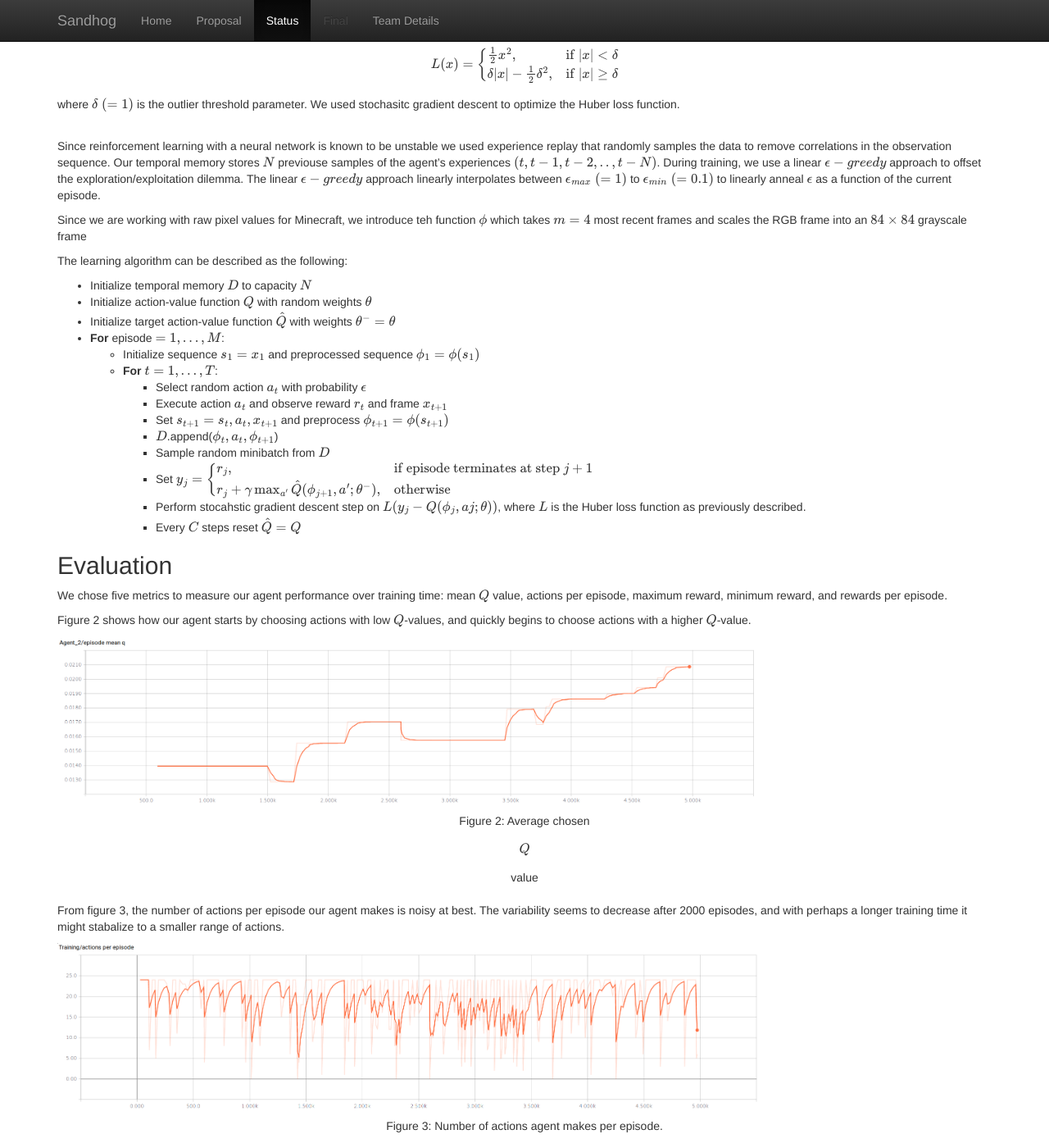
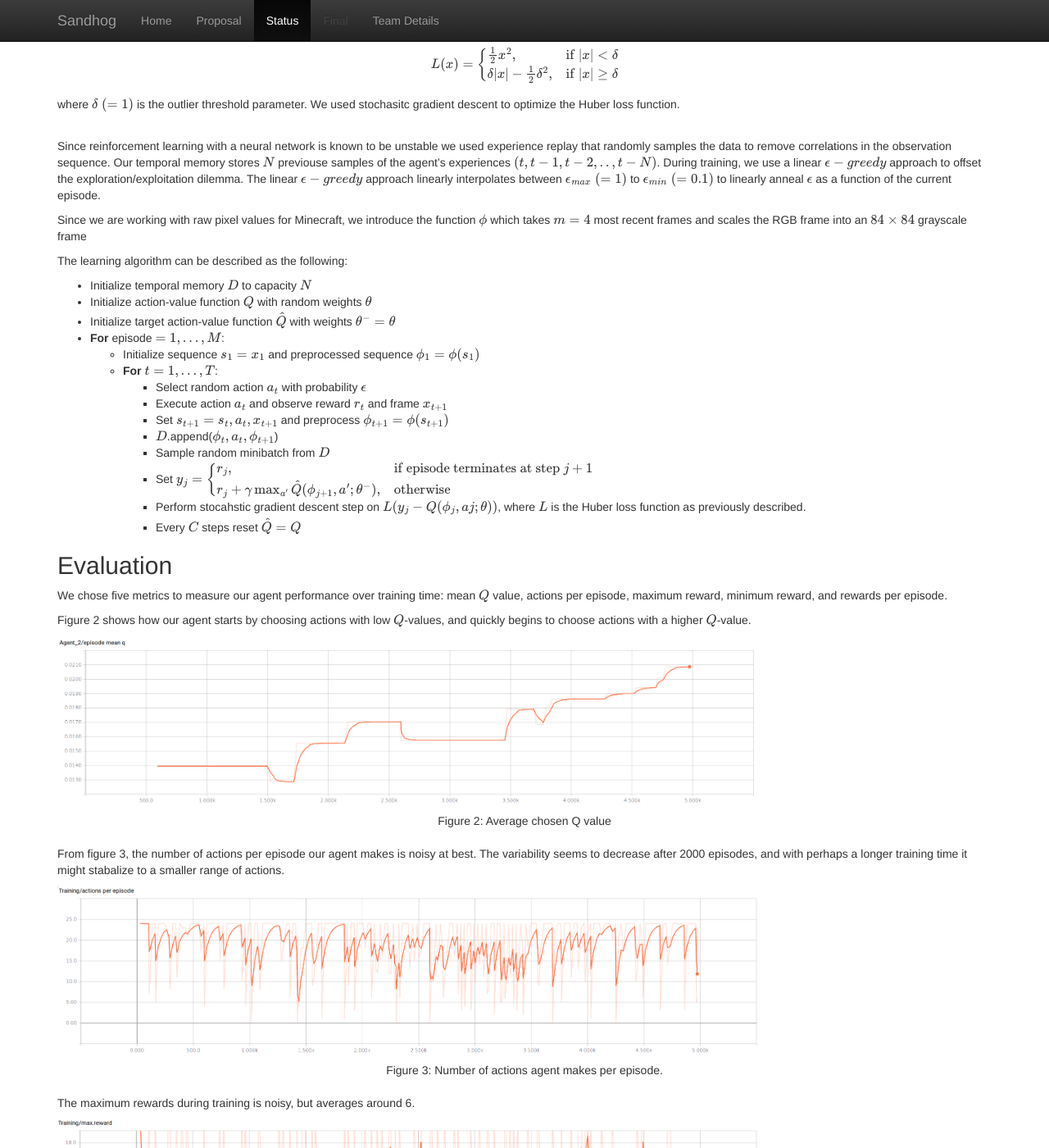
Before and after one commit to hfloresr/Sandhog, a Jekyll site: the page built from docs/status.md, in a window 1280 px wide and 1400 px high, scrolled down 2227 px. Shown: the whole window at 82% size. Built offline with Jekyll 4.4.1, drawn with Linux system fonts in a browser that asks for light colours; formulas are drawn with MathJax 3.

Commit message:
fixed typo

```diff
--- a/docs/status.md
+++ b/docs/status.md
@@ -83,7 +83,7 @@ stores $$N$$ previouse samples of the agent's experiences $$(t, t-1, t-2, .. , t
 we use a linear $$\epsilon-greedy$$ approach to offset the exploration/exploitation dilemma. The linear
 $$\epsilon-greedy$$ approach linearly interpolates between $$\epsilon_{max} \; (=1)$$ to $$\epsilon_{min} \; (=0.1)$$ to linearly anneal $$\epsilon$$ as a function of the current episode.
 
-Since we are working with raw pixel values for Minecraft, we introduce teh function $$\phi$$ which takes $$m = 4$$ most recent frames and scales the RGB frame into an $$84\times84$$ grayscale frame
+Since we are working with raw pixel values for Minecraft, we introduce the function $$\phi$$ which takes $$m = 4$$ most recent frames and scales the RGB frame into an $$84\times84$$ grayscale frame
 
 The learning algorithm can be described as the following:
   * Initialize temporal memory $$D$$ to capacity $$N$$
@@ -119,7 +119,7 @@ Figure 2 shows how our agent starts by choosing actions with low $$Q$$-values, a
 
 <img src="pics/meanq.png" width="75%" height="75%">
 
-<center>Figure 2: Average chosen $$Q$$ value</center>
+<center>Figure 2: Average chosen Q value</center>
 
 
 <br>
```
